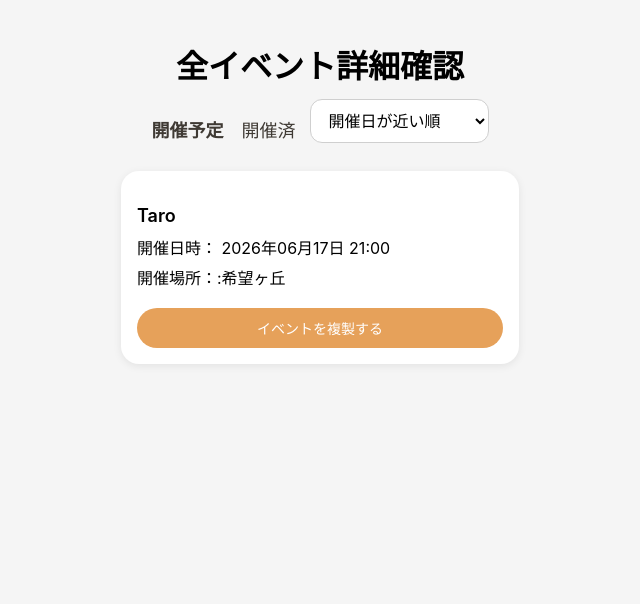
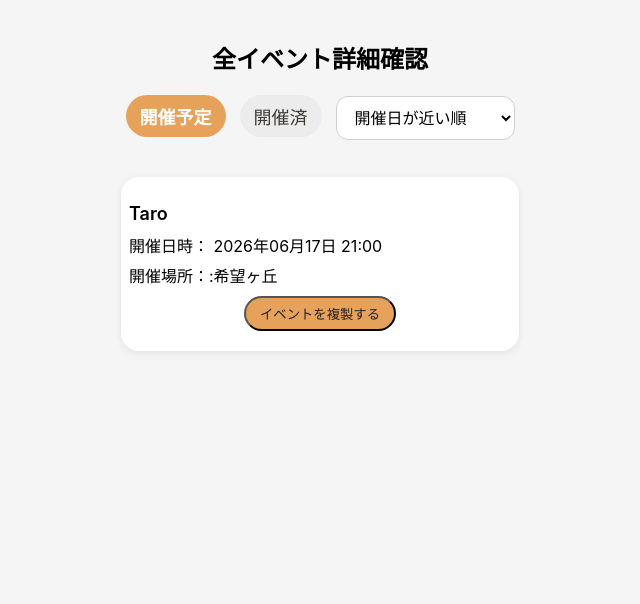
Before and after one commit to HanakoAnami/bbq-ready, a Django app: page /events/ in a window 1280 px wide. Shown: the part 60-664 px from the top of the page, without its empty margins (320-960 px from the left). Run offline with Django 5.2, Linux system fonts and the light colour scheme; a user stored in the database is signed in; data comes from the database, SQL or seed files in the repository; both versions use the stored data as it was after the commit.

Commit message:
全イベント詳細修正（プルダウン、切り替えボタン）

```diff
--- a/bbq_app/static/bbq_app/css/style.css
+++ b/bbq_app/static/bbq_app/css/style.css
@@ -432,13 +434,27 @@ body {
 .event-list-tabs {
     display: flex;
     align-items: center;
-    gap: 18px;
+    gap: 14px;
+    margin-bottom: 20px;
 }
 
 .event-list-tabs a,
 .event-list-tabs strong {
+    display: inline-block;
     font-size: 18px;
     text-decoration: none;
+    color: #3f3a34;
+    padding: 8px 14px;
+    border-radius: 999px;
+}
+
+.event-list-tab--upcoming {
+    background: #dfeadf;
+    color: #3f3a34;
+}
+
+.event-list-tab--past {
+    background: #ececec;
     color: #3f3a34;
 }
 
@@ -456,7 +472,7 @@ body {
 .event-list-card {
     background: #ffffff;
     border-radius: 18px;
-    padding: 16px;
+    padding: 8px;
     box-shadow: 0 2px 8px rgba(0, 0, 0, 0.08);
 }
 
@@ -479,14 +495,13 @@ body {
 }
 
 .event-list-card__duplicate-btn {
-    margin-top: 12px;
-    width: 100%;
-    padding: 10px 14px;
-    border: none;
+    padding: 6px 14px;
     border-radius: 999px;
-    background: #e6a15a;
-    color: white;
-    font-size: 14px;
+    background:#e6a15a;
+    color:#222;
+    margin:12px auto;
+    display:block;
+    margin-top: 8px;
 }
 
 .event-list-empty {
@@ -498,6 +513,21 @@ body {
 .event-list-scroll {
     max-height: 500px;
     overflow-y: auto;
+}
+
+.event-tab{
+    padding:8px 16px;
+    border-radius:999px;
+    text-decoration:none;
+    background:#ececec;
+    color:#3f3a34;
+    font-size:14px;
+}
+
+.event-tab.active{
+    background:#e6a15a;
+    color:white;
+    font-weight:600;
 }
 
 
--- a/bbq_app/templates/bbq_app/event_list.html
+++ b/bbq_app/templates/bbq_app/event_list.html
@@ -1,21 +1,21 @@
 {% extends "bbq_app/base.html" %}
 
 {% block content %}
-<h1 class="event-list-page-title">全イベント詳細確認</h1>
+<h2 class="event-list-page-title">全イベント詳細確認</h2>
 
 <div class="event-list-toolbar">
     <div class="event-list-tabs">
-        {% if status == "upcoming" %}
-            <strong>開催予定</strong>
-        {% else %}
-            <a href="{% url 'event_list' %}?status=upcoming&sort={{ sort }}">開催予定</a>
-        {% endif %}
 
-        {% if status == "past" %}
-            <strong>開催済</strong>
-        {% else %}
-            <a href="{% url 'event_list' %}?status=past&sort={{ sort }}">開催済</a>
-        {% endif %}
+        <a href="{% url 'event_list' %}?status=upcoming&sort={{ sort }}"
+        class="event-tab {% if status == 'upcoming' %}active{% endif %}">
+            開催予定
+        </a>
+
+        <a href="{% url 'event_list' %}?status=past&sort={{ sort }}"
+        class="event-tab {% if status == 'past' %}active{% endif %}">
+            開催済
+        </a>
+
     </div>
 
     <form method="get" class="event-sort">
@@ -27,7 +27,7 @@
             </option>
 
             <option value="held_at_desc" {% if sort == "held_at_desc" %}selected{% endif %}>
-                開催日が古い順
+                開催日が遠い順
             </option>
 
             <option value="created_desc" {% if sort == "created_desc" %}selected{% endif %}>
```
Also changed, not shown: other parts of bbq_app/static/bbq_app/css/style.css (+89 -11 lines), bbq_app/templates/bbq_app/event_share.html (+19 -11 lines), bbq_app/templates/bbq_app/partials/event_header.html (+6 -3 lines), db.sqlite3.
